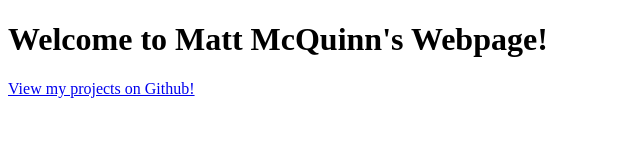
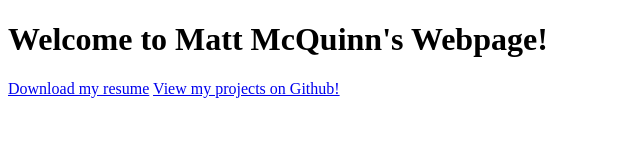
Before and after one commit to mattmcquinn/mattmcquinn.github.io, a plain HTML site: page index.html in a window 1280 px wide. Shown: the whole page, without its empty margins (0-640 px from the left). Drawn offline with Linux system fonts and the light colour scheme.

Commit message:
Update index.html

```diff
--- a/index.html
+++ b/index.html
@@ -6,6 +6,7 @@
 <body>
 
 <h1>Welcome to Matt McQuinn's Webpage!</h1>
+<a href="https://github.com/mattmcquinn/mattmcquinn.github.io/raw/master/Matthew%20McQuinn%20Resume.pdf">Download my resume</a>
 <a href="http://github.com/mattmcquinn">View my projects on Github!</a>
 
 </body>
```
